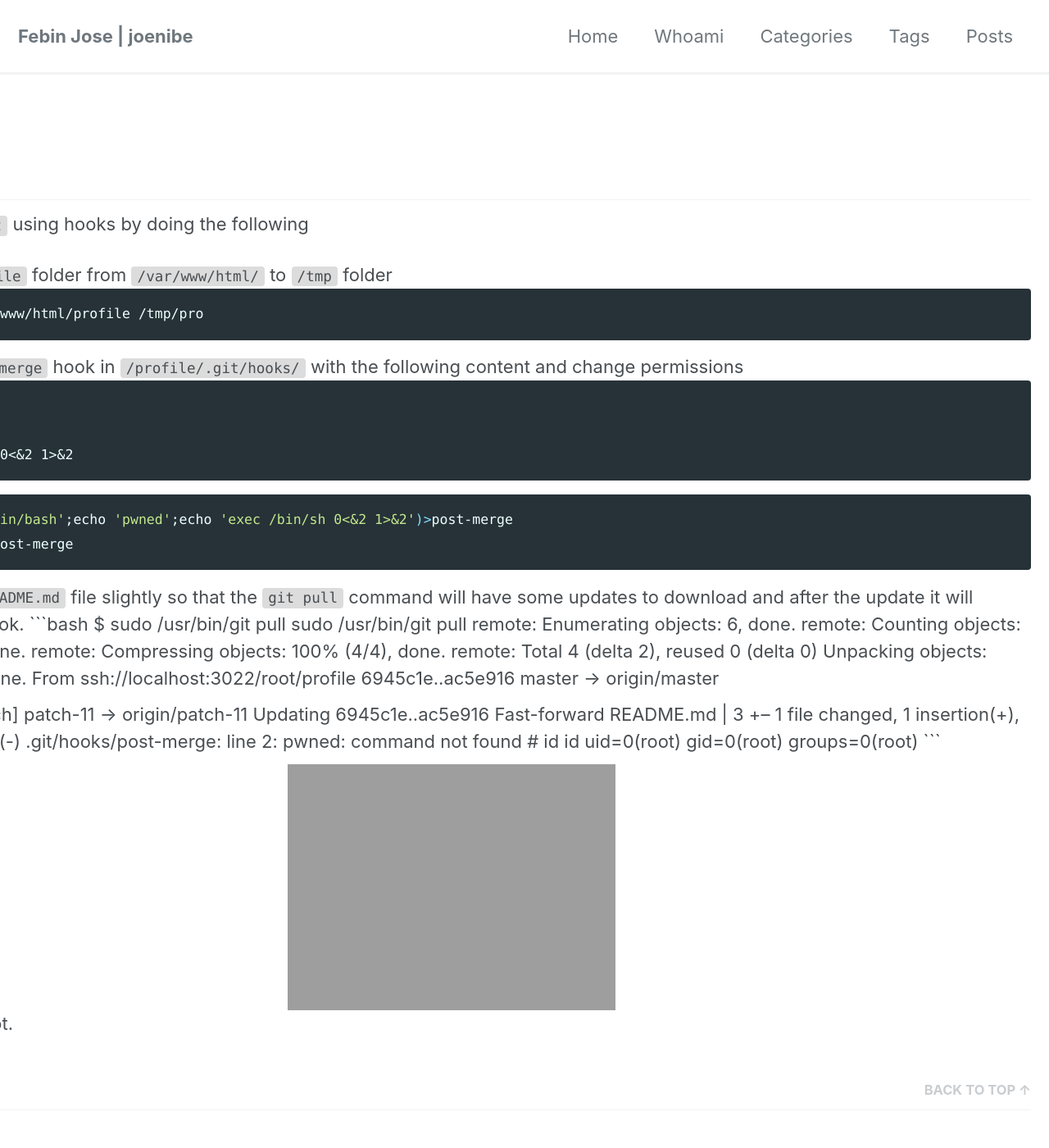
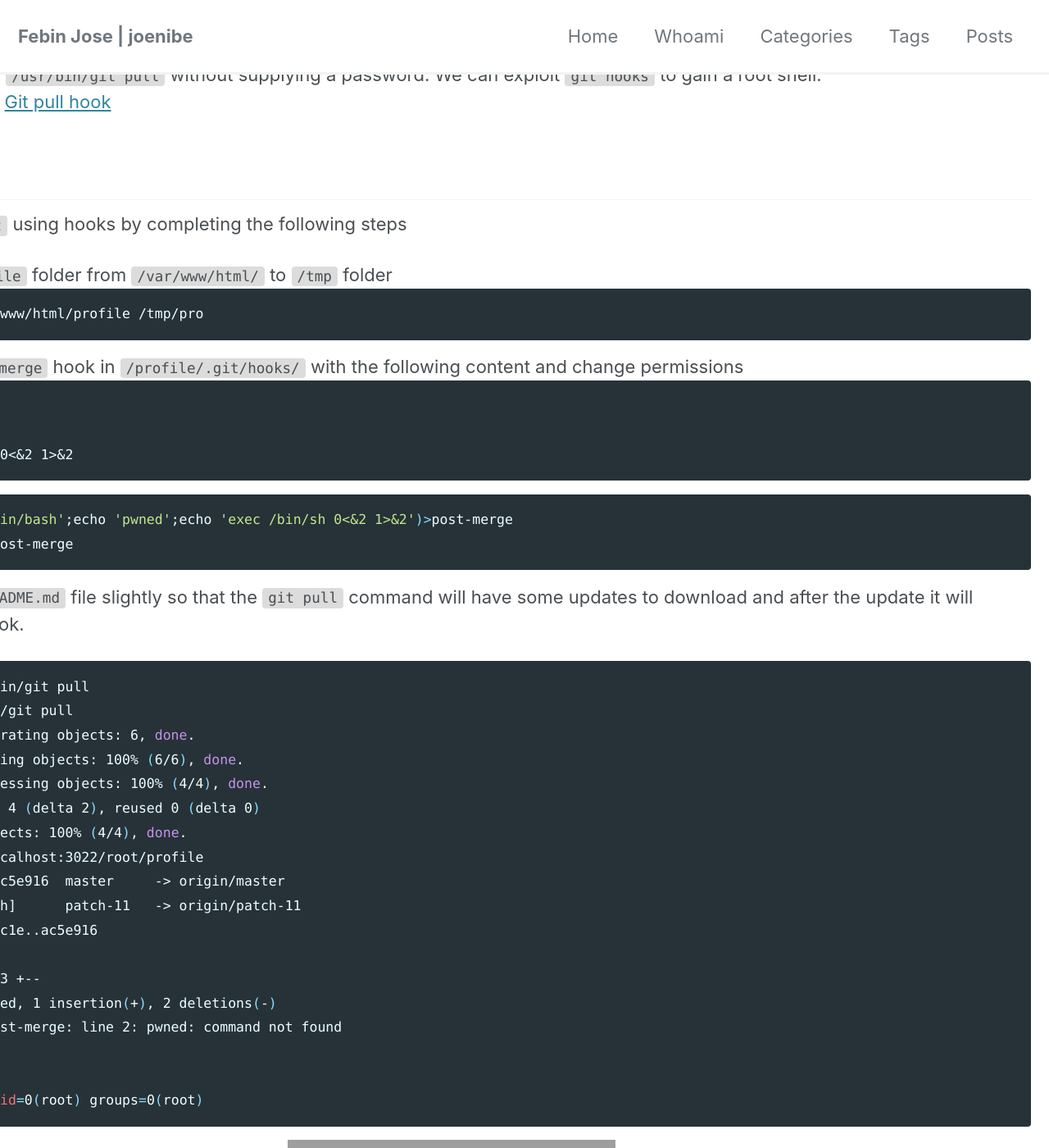
Before and after one commit to JoeNibe/JoeNibe.github.io, a Jekyll site: the page built from _posts/htb/2020-01-08-bitlab.md, in a window 1280 px wide and 1400 px high, scrolled down 6579 px. Shown: the whole window at 82% size. Built offline with Jekyll 4.4.1, drawn with Linux system fonts in a browser that asks for light colours; cached includes are drawn as plain includes; nearby versions of some CDN libraries; some of the changed text lies outside the part shown.

Commit message:
Update 2020-01-08-bitlab.md

````diff
--- a/_posts/htb/2020-01-08-bitlab.md
+++ b/_posts/htb/2020-01-08-bitlab.md
@@ -160,7 +159,7 @@
 
 So lets create a php reverse shell and execute it to get a reverse shell.
 
-![image1]({{ site.url }}{{ site.baseurl }}/assets/images/htbimg/bitlab1.gif){: .align-center}
+![image1]({{ site.url }}{{ site.baseurl }}/assets/images/htbimg/bitlab1.gif =x400){: .align-center}
 
 ```bash
 root@kali:~/Desktop/htb/bitlab# nc -lvp 1234
@@ -194,10 +193,9 @@
 ```
 So we can execute `/usr/bin/git pull` without supplying a password.
 We can exploit `git hooks` to gain a root shell.
-[Gtfobins git hooks](https://gtfobins.github.io/gtfobins/git/)
-[Git pull hook](https://git-scm.com/docs/githooks#_post_merge)
+[Gtfobins git hooks](https://gtfobins.github.io/gtfobins/git/), [Git pull hook](https://git-scm.com/docs/githooks#_post_merge)
 ## Root Shell
-We can exploit `git` using hooks by doing the following
+We can exploit `git` using hooks by completing the following steps
 
 1. Copy the `profile` folder from `/var/www/html/` to `/tmp` folder
     ```bash
@@ -216,6 +214,7 @@
     ```
 
 3. Change the `README.md` file slightly so that the `git pull` command will have some updates to download and after the update it will execute the hook.
+
     ```bash
     $ sudo /usr/bin/git pull
     sudo /usr/bin/git pull
@@ -237,5 +236,5 @@
     uid=0(root) gid=0(root) groups=0(root)
     ```
 
-    ![image1]({{ site.url }}{{ site.baseurl }}/assets/images/htbimg/bitlab1.gif){: .align-center}
+    ![image1]({{ site.url }}{{ site.baseurl }}/assets/images/htbimg/bitlab2.gif =100x100){: .align-center}
 And we are root.
````
Also changed, not shown: other parts of _posts/htb/2020-01-08-bitlab.md (+4 -5 lines).
